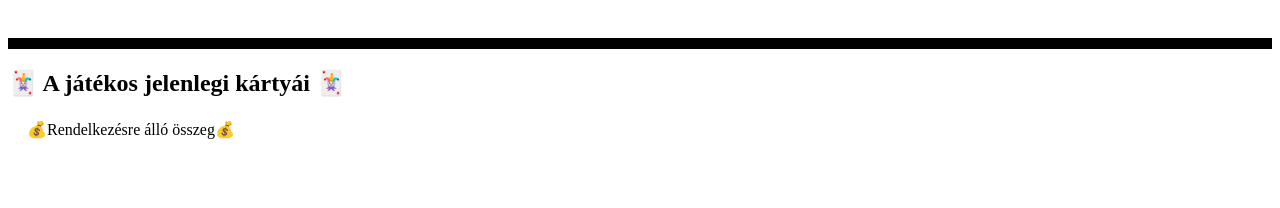
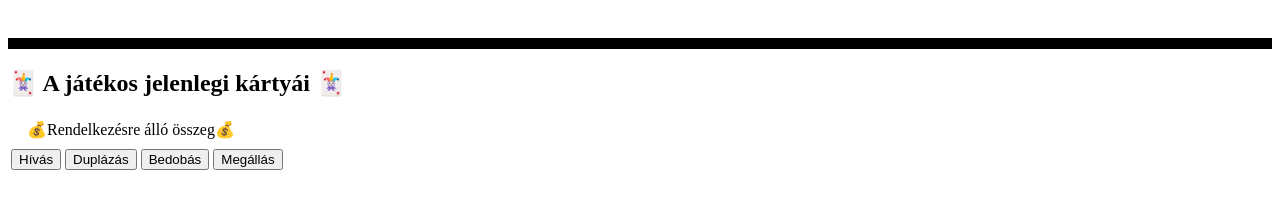
Before and after one commit to ArnoldJozsa/Bukottak, a plain HTML site: page index.html in a window 1280 px wide. Drawn offline with Linux system fonts and the light colour scheme.

Commit message:
Gomb létrehozás
Egy gombokat tartalmazó táblázatot definiál, amely lehetővé teszi a játékos számára a tét megrakását és a játék különböző funkcióinak végrehajtását, mint a hívás, duplázás, bedobás és megállás.

```diff
--- a/index.html
+++ b/index.html
@@ -32,5 +32,15 @@
 			<td id="Score"><!--Ide lesz kiírva a játékos által eddig nyert összeg--></td>
 		</tr>
 	</table>
+	</table>
+	<table>
+		<tr div id="FunctionButtons">
+			<!--TODO: Tét megrakás gomb/bevitel-->
+			<td><button onclick="Call()">Hívás</button></td>
+			<td><button onclick="DoubleDown()">Duplázás</button></td>
+			<td><button onclick="Throw()">Bedobás</button></td>
+			<td><button onclick="StopAndEvaluate()">Megállás</button></td>
+		</tr>
+	</table>
 </body>
 </html>
```
